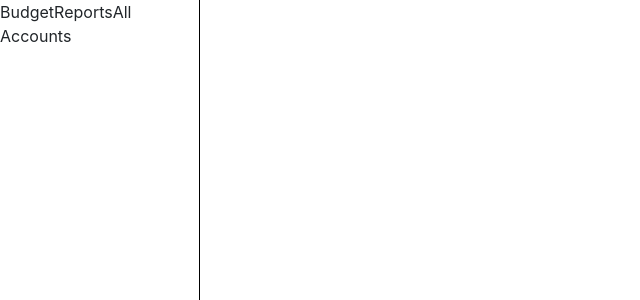
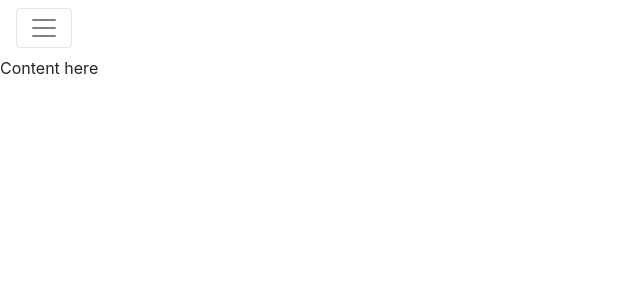
Before and after one commit to danielcovill/budget-app, an Angular app: page / in a window 1280 px wide. Shown: the top 300 px of the page, without its empty margins (0-640 px from the left). Built offline with nearby package versions, Linux system fonts and the light colour scheme.

Commit message:
Add ng-bootstrap

```diff
--- a/package.json
+++ b/package.json
@@ -21,6 +21,7 @@
     "@angular/platform-browser": "^4.0.0",
     "@angular/platform-browser-dynamic": "^4.0.0",
     "@angular/router": "^4.0.0",
+    "@ng-bootstrap/ng-bootstrap": "^1.0.0-alpha.30",
     "bootstrap": "^4.0.0-alpha.6",
     "core-js": "^2.4.1",
     "rxjs": "^5.4.1",
--- a/src/app/app.component.html
+++ b/src/app/app.component.html
@@ -1,6 +1,4 @@
-<div class="sidebar">
-    <app-navigation></app-navigation>
-</div>
+<app-navigation></app-navigation>
 <div class="main-content">
     Content here
 </div>
--- a/src/app/app.module.ts
+++ b/src/app/app.module.ts
@@ -6,6 +6,7 @@ import { NavigationComponent } from './navigation/navigation.component';
 import { BudgetComponent } from './budget/budget.component';
 import { ReportsComponent } from './reports/reports.component';
 import { LedgerComponent } from './ledger/ledger.component';
+import { NgbModule } from '@ng-bootstrap/ng-bootstrap';
 
 @NgModule({
   declarations: [
@@ -16,6 +17,7 @@ import { LedgerComponent } from './ledger/ledger.component';
     LedgerComponent
   ],
   imports: [
+    NgbModule.forRoot(),
     BrowserModule
   ],
   providers: [],
--- a/src/app/navigation/navigation.component.html
+++ b/src/app/navigation/navigation.component.html
@@ -1,3 +1,24 @@
-<a routerLink="/budget">Budget</a>
-<a routerLink="/reports">Reports</a>
-<a routerLink="/ledger">All Accounts</a>
+<nav class="navbar navbar-toggleable-md navbar-light bg-faded">
+    <button class="navbar-toggler" type="button"
+        (click)="navbarCollapsed = !navbarCollapsed"
+        data-toggle="collapse"
+        aria-controls="primary-navigation"
+        [attr.aria-expanded]="!navbarCollapsed"
+        aria-expanded="false"
+        aria-label="Toggle navigation">
+    <span class="navbar-toggler-icon"></span>
+  </button>
+    <div class="collapse navbar-collapse" [ngbCollapse]="navbarCollapsed" id="primary-navigation">
+        <ul class="navbar-nav mr-auto mt-2 mt-lg-0">
+            <li class="nav-item active">
+                <a class="nav-link" routerLink="/budget">Budget</a>
+            </li>
+            <li class="nav-item">
+                <a class="nav-link" routerLink="/reports">Reports</a>
+            </li>
+            <li class="nav-item">
+                <a class="nav-link" routerLink="/ledger">Ledger</a>
+            </li>
+        </ul>
+    </div>
+</nav>
--- a/src/app/navigation/navigation.component.ts
+++ b/src/app/navigation/navigation.component.ts
@@ -6,6 +6,7 @@ import { Component, OnInit } from '@angular/core';
   styleUrls: ['./navigation.component.scss']
 })
 export class NavigationComponent implements OnInit {
+  navbarCollapsed = true;
 
   constructor() { }
 
```
Also changed, not shown: 1 other file (tests, documents, lock files or other folders).
